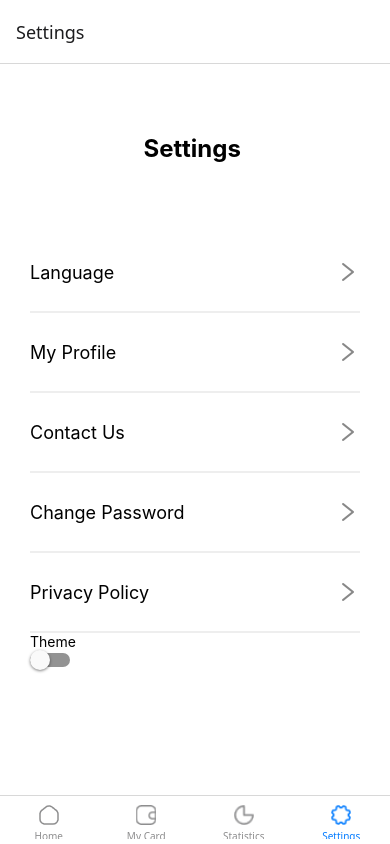
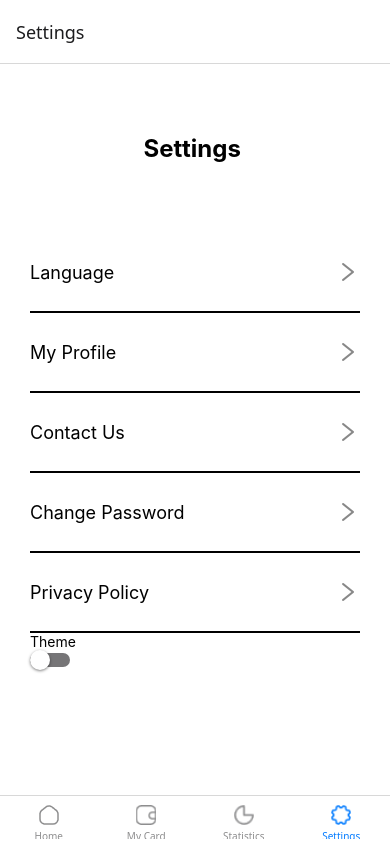
Before and after one commit to PROFF-1/rn-assignment5-22173542, a React Native app in the folder ExpensesApp/: screen /Settings in a window 390 px wide. Built offline with nearby package versions, Linux system fonts and the light colour scheme.

Commit message:
Switch component rendered

```diff
--- a/ExpensesApp/Screens/Settings.js
+++ b/ExpensesApp/Screens/Settings.js
@@ -11,14 +11,14 @@ export default function Settings() {
   const {isDarkMode}= theme;
   return (
     <SafeAreaView style={[styles.settingsContainer, {backgroundColor:theme.colors.background}]}>
-      <Text style={styles.settings}>Settings </Text>
+      <Text style={[styles.settings,{color: theme.colors.text}]}>Settings </Text>
       <View style={{width:'100%',paddingHorizontal:30,}}>
         <FlatList
         data={settingsList}
         renderItem={({item})=>{
           return(
             <View style={styles.eachSettings}>
-              <Text style={{fontSize: 18,}}>{item.name}</Text>
+              <Text style={{fontSize: 18, color: theme.colors.text}}>{item.name}</Text>
               {item.icon()}
             </View>
           )
@@ -27,8 +27,10 @@ export default function Settings() {
         <View>
           <Text>Theme</Text>
           <Switch
+          thumbColor={'white'}
             value={theme.isDarkMode}
             onValueChange={theme.toggleTheme}
+            trackColor={{ false: "#767577", true: "#80ed8d" }}
           />
         </View>
       </View>
--- a/ExpensesApp/Styles/styles.js
+++ b/ExpensesApp/Styles/styles.js
@@ -166,7 +166,6 @@ export const styles = StyleSheet.create({
     justifyContent:'space-between',
     height: 80,
     borderBottomWidth:2,
-    borderBottomColor: '#eee'
   },
 
 })
--- a/ExpensesApp/ThemeContext.js
+++ b/ExpensesApp/ThemeContext.js
@@ -19,7 +19,7 @@ const theme ={
   toggleTheme,
   colors: isDarkMode ?{
     background: '#171726',
-    text: '#fff',
+    text: '#FFFFFF',
   }:{
     background:'white',
     text: 'black'
```
